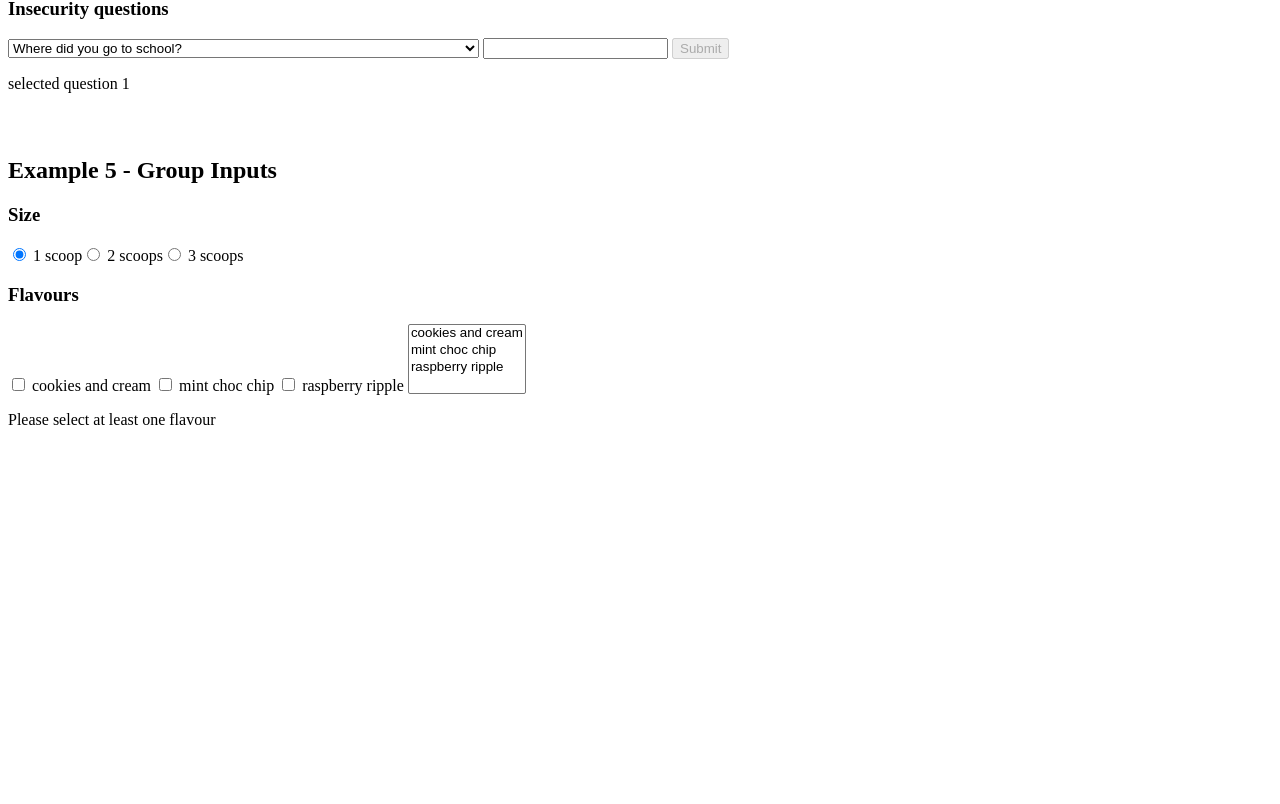
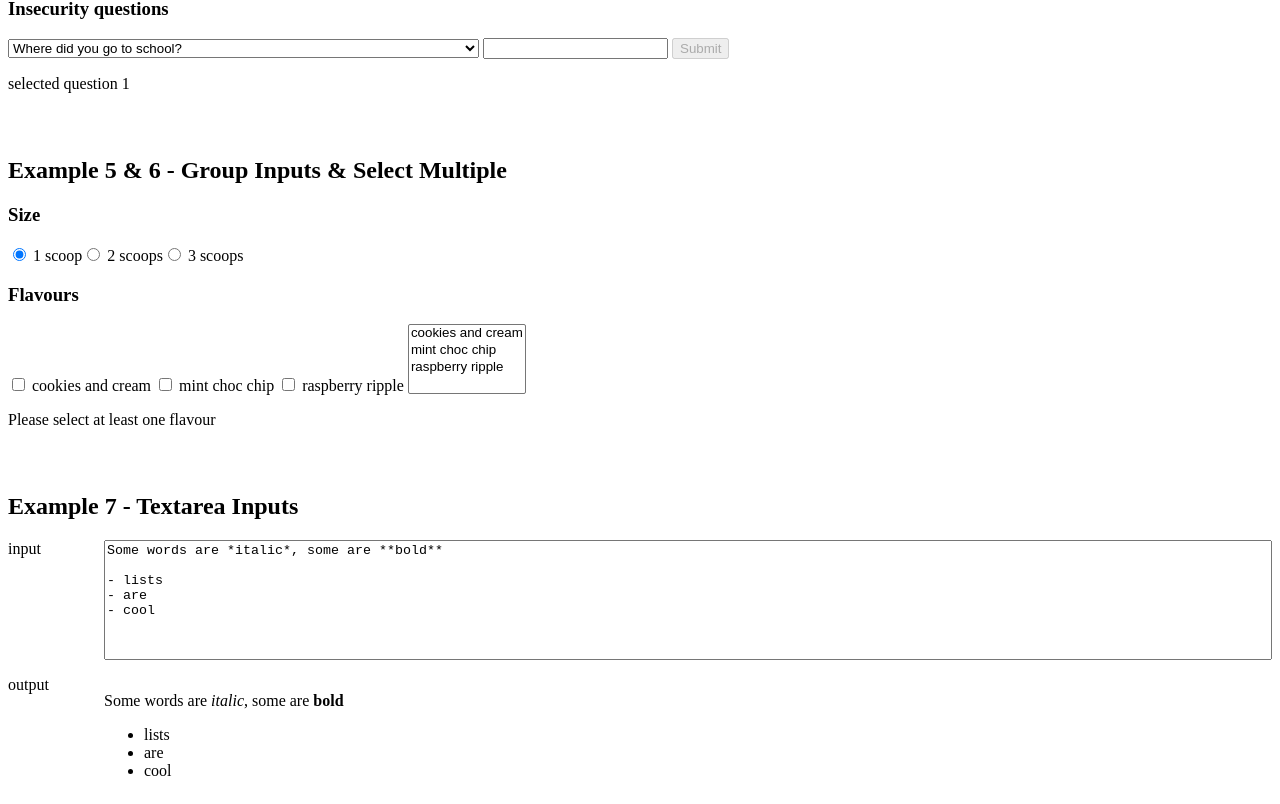
Before and after one commit to adobbs/learn-svelte, a SvelteKit app: page /bindings in a window 1280 px wide. Shown: the part 733-1537 px from the top of the page. Before the commit the page ends 1178 px from the top, so only its background shows below. Built offline with nearby package versions, Linux system fonts and the light colour scheme.

Commit message:
Add textarea example and markdown parser

```diff
--- a/package.json
+++ b/package.json
@@ -18,5 +18,8 @@
 		"typescript": "^5.0.0",
 		"vite": "^4.3.0"
 	},
-	"type": "module"
+	"type": "module",
+	"dependencies": {
+		"marked": "^5.0.4"
+	}
 }
--- a/src/routes/bindings/+page.svelte
+++ b/src/routes/bindings/+page.svelte
@@ -35,6 +35,9 @@
 	let flavours = [];
 
 	const formatter = new Intl.ListFormat('en', { style: 'long', type: 'conjunction' });
+
+    import { marked } from 'marked';
+	let value = `Some words are *italic*, some are **bold**\n\n- lists\n- are\n- cool`;
 </script>
 
 <h1>Bindings Examples</h1>
@@ -109,7 +112,7 @@
 		: '[waiting...]'}
 </p>
 
-<h2>Example 5 - Group Inputs</h2>
+<h2>Example 5 & 6 - Group Inputs & Select Multiple</h2>
 
 <h3>Size</h3>
 
@@ -160,8 +163,31 @@
 	</p>
 {/if}
 
+<h2>Example 7 - Textarea Inputs</h2>
+
+<div class="grid">
+	input
+	<textarea bind:value></textarea>
+
+	output
+	<div>{@html marked(value)}</div>
+</div>
+
 <style>
     h2 {
         margin-top: 4rem;
     }
+
+    .grid {
+		display: grid;
+		grid-template-columns: 5em 1fr;
+		grid-template-rows: 1fr 1fr;
+		grid-gap: 1em;
+		height: 100%;
+	}
+
+	textarea {
+		flex: 1;
+		resize: none;
+	}
 </style>
```
Also changed, not shown: 1 other file (tests, documents, lock files or other folders).
